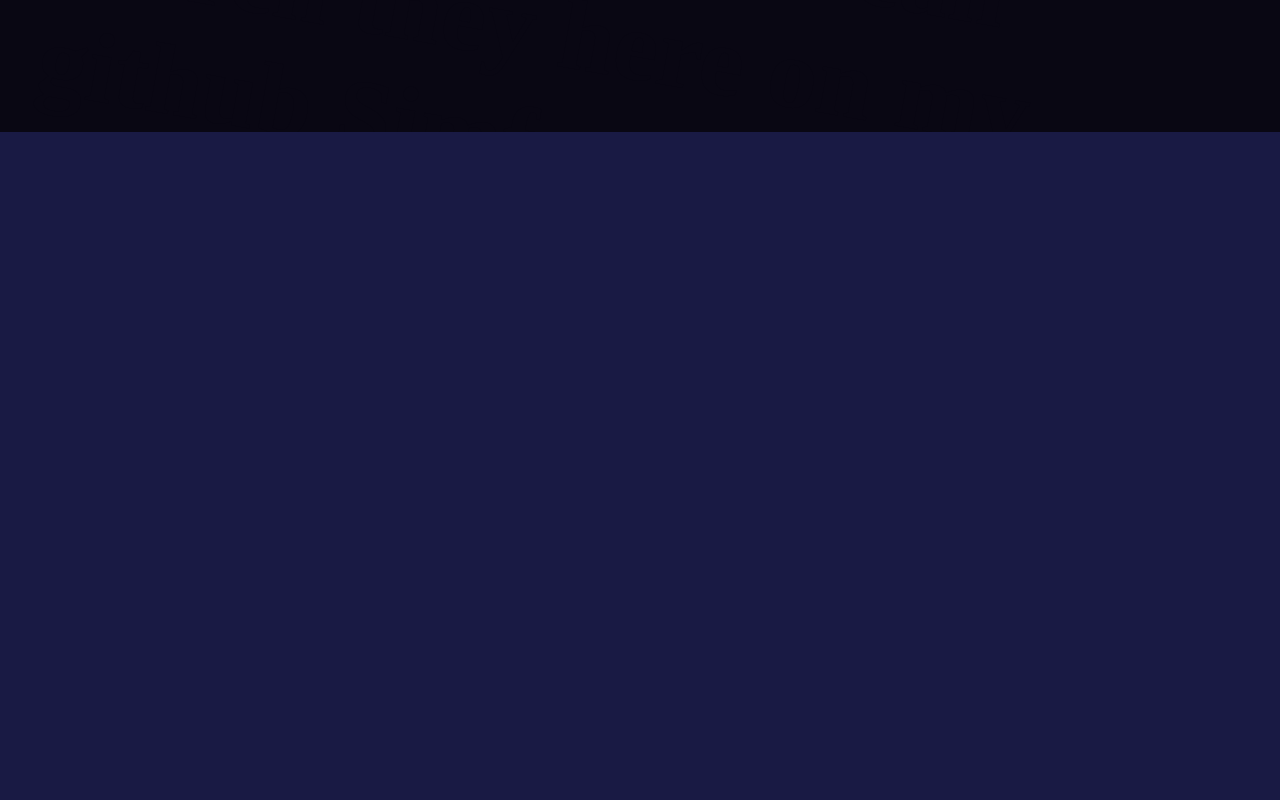
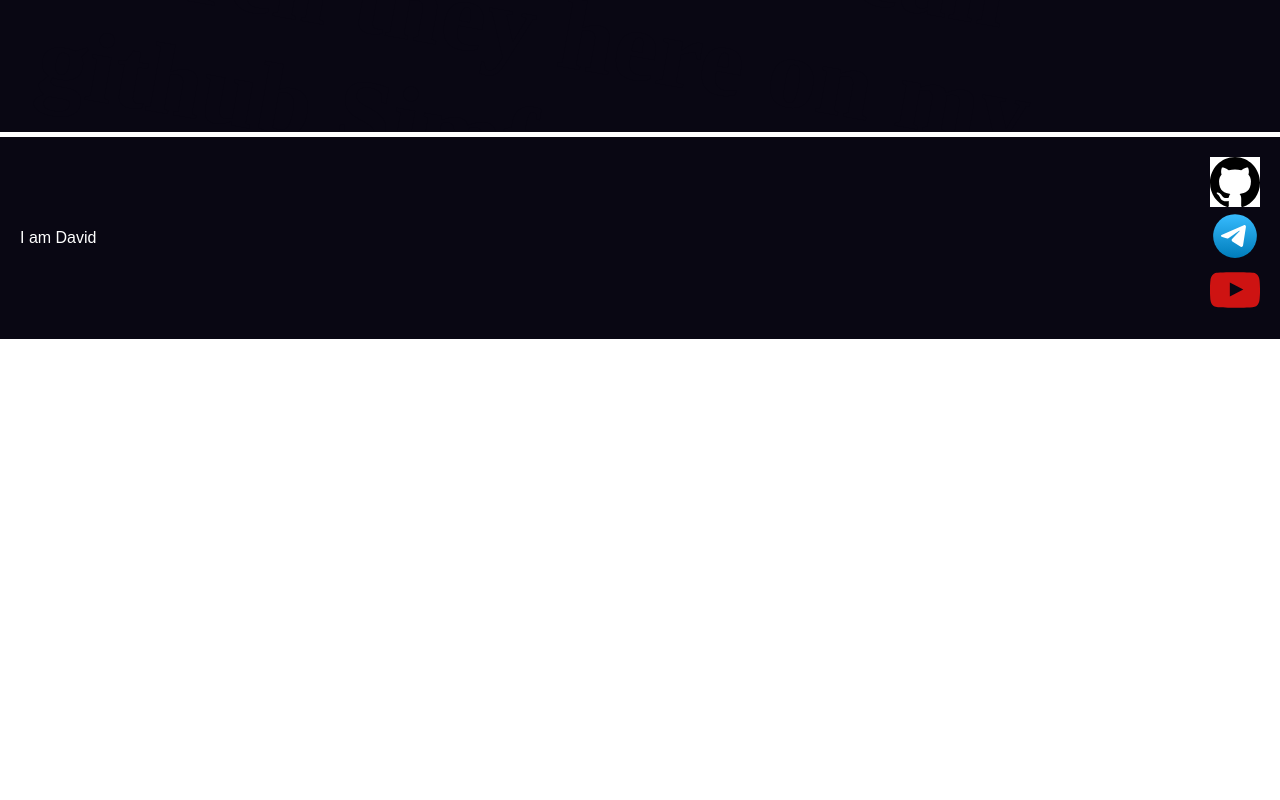
Before and after one commit to Simfort/notes-site.github.io, a React (Vite) app: page / in a window 1280 px wide. Shown: the part 1800-2600 px from the top of the page. After the commit the page ends 2139 px from the top, so only its background shows below. Built offline with nearby package versions, Linux system fonts and the light colour scheme; a web font is replaced by a local one.

Commit message:
modificated:fix style

```diff
--- a/src/components/Footer.scss
+++ b/src/components/Footer.scss
@@ -1,4 +1,26 @@
 .footer {
-    background-color: black;
-    margin-top: 100%;
+    background-color: rgb(9, 7, 19);
+    border-top: 5px solid white;
+    min-height: 150px;
+    display: flex;
+    width: 100%;
+    padding: 20px;
+    justify-content: space-between;
+    align-items: center;
+
+    .footer-text {
+        color: white;
+        font-family: sans-serif;
+    }
+
+    .footer-panel__link {
+        display: flex;
+        flex-direction: column;
+
+        .link-github {
+            img {
+                background-color: white;
+            }
+        }
+    }
 }
--- a/src/components/Footer.tsx
+++ b/src/components/Footer.tsx
@@ -5,10 +5,13 @@ import './Footer.scss';
 
 export default function Footer() {
     return <footer className="footer">
+        <div className="footer-text">
+            <p>I am David</p>
+        </div>
         <div className="footer-panel__link">
-            <a className="link-github" href="https://github.com/Simfort"><img width={50} src={github} alt="" /></a>
-            <a className="link-telegram" href="https://t.me/getcode_front"><img width={50} src={telegram} alt="" /></a>
-            <a className="link-youtube" href="https://youtube.com/@simfort_iron?si=T8KHCiBLqgH_sybe"><img width={50} src={youtube} alt="" /></a>
+            <a className="link-github" href="https://github.com/Simfort"><img height={50} width={50} src={github} alt="" /></a>
+            <a className="link-telegram" href="https://t.me/getcode_front"><img height={50} width={50} src={telegram} alt="" /></a>
+            <a className="link-youtube" href="https://youtube.com/@simfort_iron?si=T8KHCiBLqgH_sybe"><img height={50} width={50} src={youtube} alt="" /></a>
         </div>
     </footer>
 }
--- a/src/styles/Footer.css
+++ b/src/styles/Footer.css
@@ -1,5 +1,19 @@
 .footer {
-  background-color: black;
-  margin-top: 100%; }
+  background-color: #090713;
+  border-top: 5px solid white;
+  min-height: 150px;
+  display: flex;
+  width: 100%;
+  padding: 20px;
+  justify-content: space-between;
+  align-items: center; }
+  .footer .footer-text {
+    color: white;
+    font-family: sans-serif; }
+  .footer .footer-panel__link {
+    display: flex;
+    flex-direction: column; }
+    .footer .footer-panel__link .link-github img {
+      background-color: white; }
 
 /*# sourceMappingURL=Footer.css.map */
```
Also changed, not shown: 2 other files (tests, documents, lock files or other folders).
